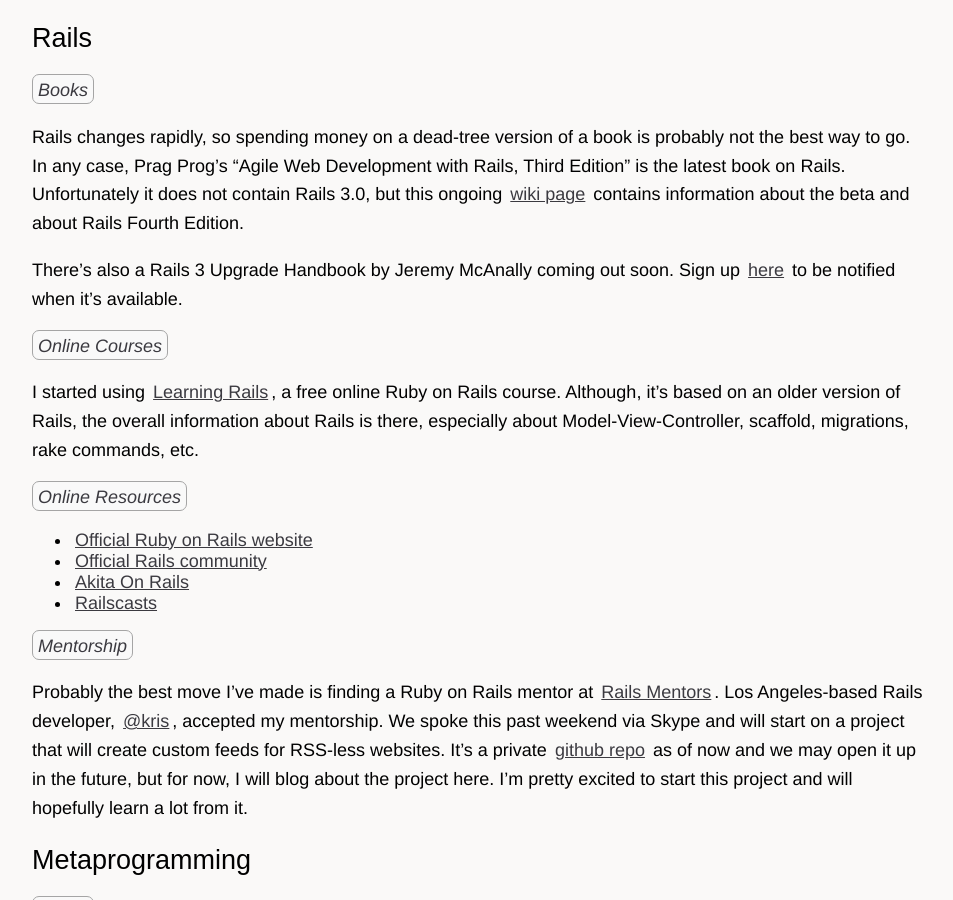
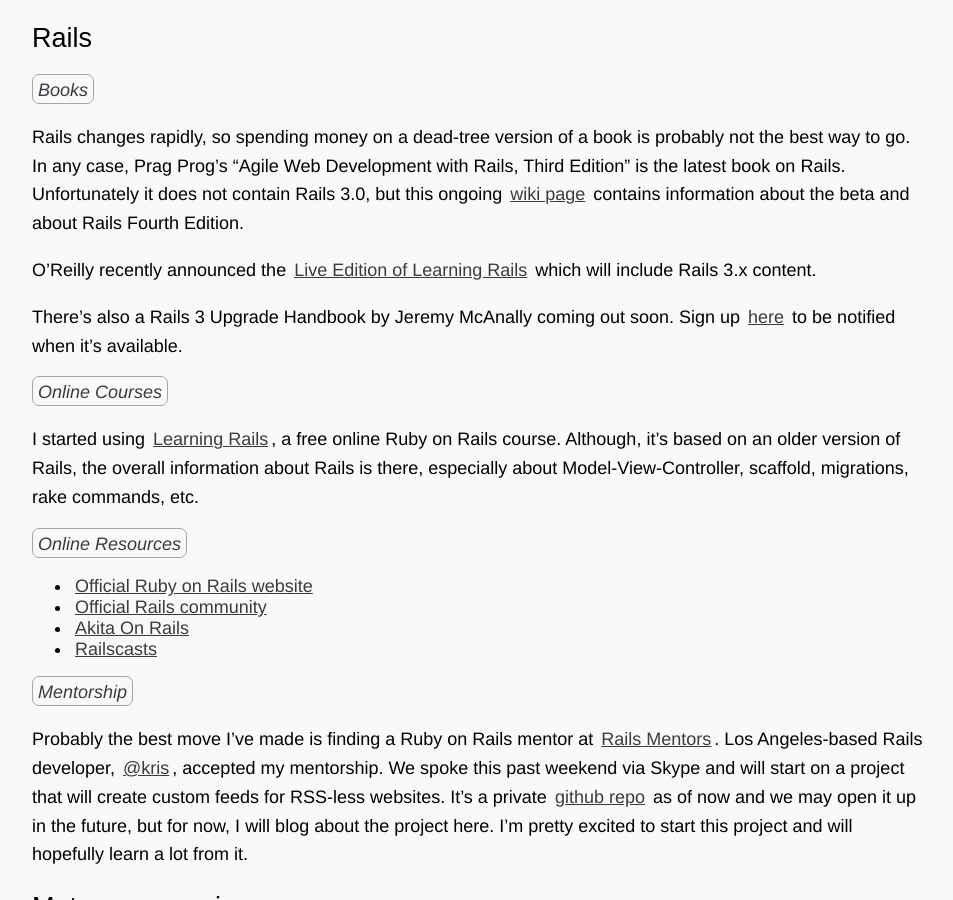
Before and after one commit to sl4m/sl4m.github.com, a Jekyll site: the page built from _posts/2010-02-17-my-learning-resources.markdown, in a window 1280 px wide and 900 px high, scrolled down 1115 px. Shown: the whole window, without its empty margins (160-1113 px from the left). Built offline with Jekyll 4.4.1, drawn with Linux system fonts in a browser that asks for light colours; comment, search, counter and statistics services are not loaded.

Commit message:
updated recent post

```diff
--- a/_posts/2010-02-17-my-learning-resources.markdown
+++ b/_posts/2010-02-17-my-learning-resources.markdown
@@ -50,6 +50,8 @@
 
 Rails changes rapidly, so spending money on a dead-tree version of a book is probably not the best way to go.  In any case, Prag Prog's "Agile Web Development with Rails, Third Edition" is the latest book on Rails.  Unfortunately it does not contain Rails 3.0, but this ongoing [wiki page](http://www.pragprog.com/wikis/wiki/ChangesInRails30) contains information about the beta and about Rails Fourth Edition.
 
+O'Reilly recently announced the [Live Edition of Learning Rails](http://broadcast.oreilly.com/2010/02/a-live-edition-for-learning-ra.html) which will include Rails 3.x content.
+
 There's also a Rails 3 Upgrade Handbook by Jeremy McAnally coming out soon.  Sign up [here](http://spreadsheets.google.com/viewform?formkey=dEVNNjJLSlMzNzBGcEVQWERFY0N4bGc6MA) to be notified when it's available.
 
 *Online Courses*
```
